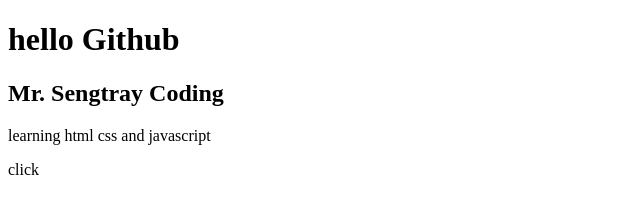
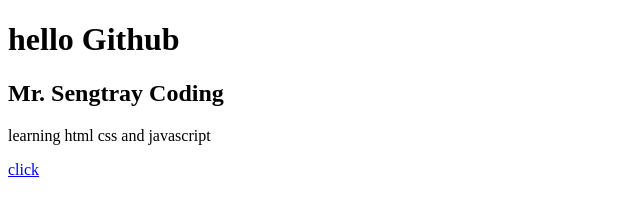
Before and after one commit to traycoding/demo, a plain HTML site: page index.html in a window 1280 px wide. Shown: the full height of the page, 0-640 px from the left. Drawn offline with Linux system fonts and the light colour scheme.

Commit message:
update commit

```diff
--- a/index.html
+++ b/index.html
@@ -10,6 +10,6 @@
      <h1>hello Github</h1>
      <h2>Mr. Sengtray Coding</h2>
      <p>learning html css and javascript</p>
-     <a herf="#">click</a>
+     <a href="#">click</a>
 </body>
 </html>
```
